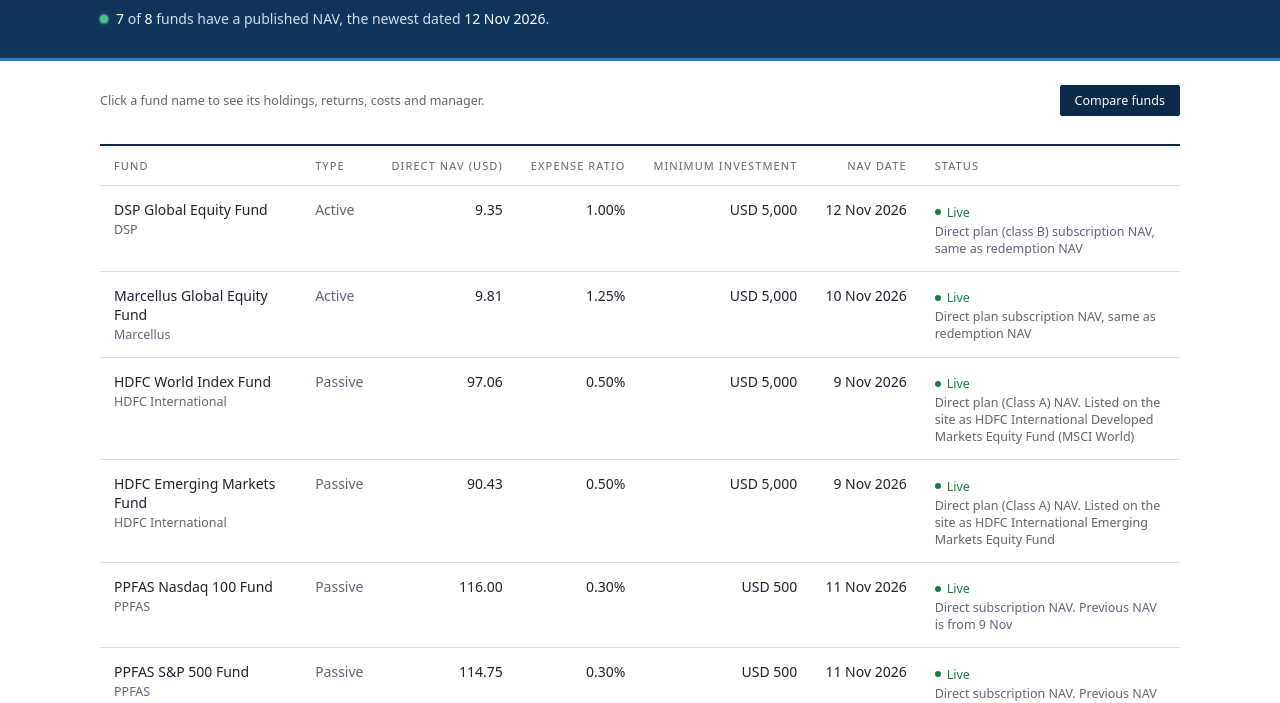
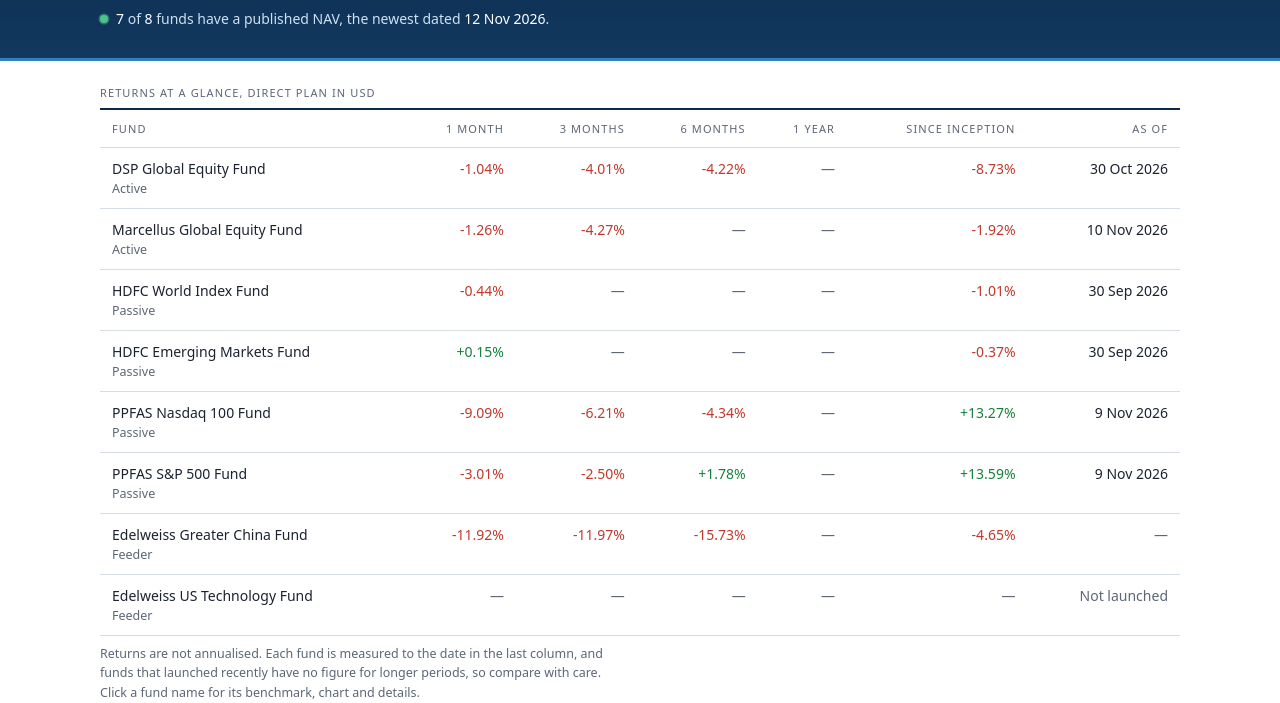
Before and after one commit to anilposte/gift-city-retail-fund-screener, a plain HTML site: page index.html in a window 1280 px wide. Shown: the part 105-808 px from the top of the page. Drawn offline with Linux system fonts and the light colour scheme.

Commit message:
Add returns-at-a-glance table at the top
Co-Authored-By: Claude Sonnet 5.5 <noreply@anthropic.com>
Claude-Session: https://claude.ai/code/session_01FYCnfEjWQfatCKCvqdP3Js

```diff
--- a/index.html
+++ b/index.html
@@ -117,6 +117,13 @@ body { margin: 0; background: #fff; }
 .gt .cmp th.rowh { text-transform: none; letter-spacing: 0; font-weight: 500; color: var(--color-fg-muted); width: 150px; font-size: var(--cds-font-size-body); }
 .gt .cmp { min-width: 560px; }
 .gt .cmp td { min-width: 150px; }
+.gt .rwrap { overflow-x: auto; border-top: 2px solid var(--navy); border-bottom: 1px solid var(--hair); }
+.gt #ret-table { min-width: 640px; }
+.gt #ret-table td, .gt #ret-table th { padding: 11px 12px; }
+.gt #ret-table td.rfund { white-space: normal; min-width: 190px; }
+.gt #ret-table .sub { display: block; color: var(--color-fg-muted); font-size: var(--cds-font-size-caption); margin-top: 2px; }
+.gt .rglance { display: flex; flex-direction: column; gap: 8px; }
+.gt .rglance:empty { display: none; }
 
 @media (max-width: 720px) {
   .gt .in { padding: 0 16px; }
@@ -163,6 +170,7 @@ body { margin: 0; background: #fff; }
     <p class="lede"><span class="dot" aria-hidden="true"></span><span><b data-draw="live">—</b> of <b data-draw="total">—</b> funds have a published NAV, the newest dated <b data-draw="latest">—</b>.</span></p>
   </div></header>
   <div class="in main">
+  <div class="rglance" data-draw="returns"></div>
   <div class="bar">
     <p class="hint">Click a fund name to see its holdings, returns, costs and manager.</p>
     <button type="button" class="btn primary" id="open-compare">Compare funds</button>
@@ -243,6 +251,41 @@ dash.draw('live', (el) => { const d = dash.data('summary'); el.textContent = d.s
 dash.draw('total', (el) => { const d = dash.data('summary'); el.textContent = d.status === 'ok' && d.data[0] ? d.data[0].total : '—'; });
 dash.draw('latest', (el) => { const d = dash.data('summary'); el.textContent = d.status === 'ok' && d.data[0] ? fmtDate(d.data[0].latest) : '—'; });
 dash.draw('fetched', (el) => { const d = dash.data('nav'); el.textContent = d.status === 'ok' && d.data[0] ? fmtDate(d.data[0].fetched_at) : '—'; });
+
+dash.draw('returns', (el) => {
+  const root = d3.select(el);
+  root.selectAll('*').remove();
+  const prof = rowsOf('profile');
+  if (!prof) return;
+  const nav = rowsOf('nav') || [];
+  const nrow = (f) => nav.find((x) => x.fund === f) || null;
+  const order = { Active: 0, Passive: 1, Feeder: 2 };
+  const rows = prof.slice().sort((a, b) => ((nrow(a.fund) ? order[nrow(a.fund).category] : 9) ?? 9) - ((nrow(b.fund) ? order[nrow(b.fund).category] : 9) ?? 9));
+  root.append('h4').style('margin', '0').text('Returns at a glance, Direct plan in USD');
+  const wrap = root.append('div').attr('class', 'rwrap');
+  const tb = wrap.append('table').attr('id', 'ret-table');
+  const hr = tb.append('thead').append('tr');
+  hr.append('th').text('Fund');
+  ['1 month', '3 months', '6 months', '1 year', 'Since inception'].forEach((h) => hr.append('th').attr('class', 'num').text(h));
+  hr.append('th').attr('class', 'num').text('As of');
+  const body = tb.append('tbody');
+  rows.forEach((p) => {
+    const n = nrow(p.fund);
+    const tr = body.append('tr');
+    const td = tr.append('td').attr('class', 'rfund');
+    td.append('button').attr('type', 'button').attr('class', 'fname').text(p.fund).on('click', () => {
+      state.sel = p.fund;
+      syncRows();
+      dash.draw('detail');
+      setTimeout(() => { const d = document.getElementById('detail'); if (d) d.scrollIntoView({ block: 'start' }); }, 0);
+    });
+    td.append('span').attr('class', 'sub').text(n ? n.category : '');
+    const has = ['ret_1m', 'ret_3m', 'ret_6m', 'ret_1y', 'ret_si'].some((k) => num(p[k]) != null);
+    ['ret_1m', 'ret_3m', 'ret_6m', 'ret_1y', 'ret_si'].forEach((k) => tr.append('td').attr('class', 'num ' + retClass(p[k])).text(fmtRet(p[k])));
+    tr.append('td').attr('class', 'num ' + (has && p.returns_asof ? '' : 'na')).text(has && p.returns_asof ? fmtDate(p.returns_asof) : (n && n.status === 'Not launched' ? 'Not launched' : '—'));
+  });
+  root.append('p').attr('class', 'cap').text('Returns are not annualised. Each fund is measured to the date in the last column, and funds that launched recently have no figure for longer periods, so compare with care. Click a fund name for its benchmark, chart and details.');
+});
 
 dash.draw('rows', (tbody) => {
   const nav = rowsOf('nav');
```
